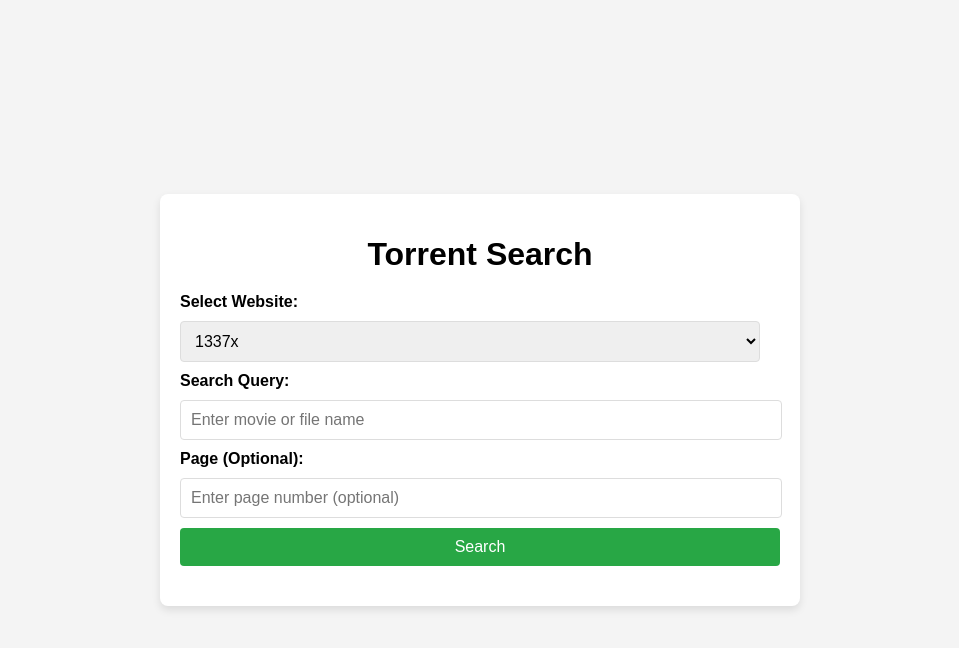
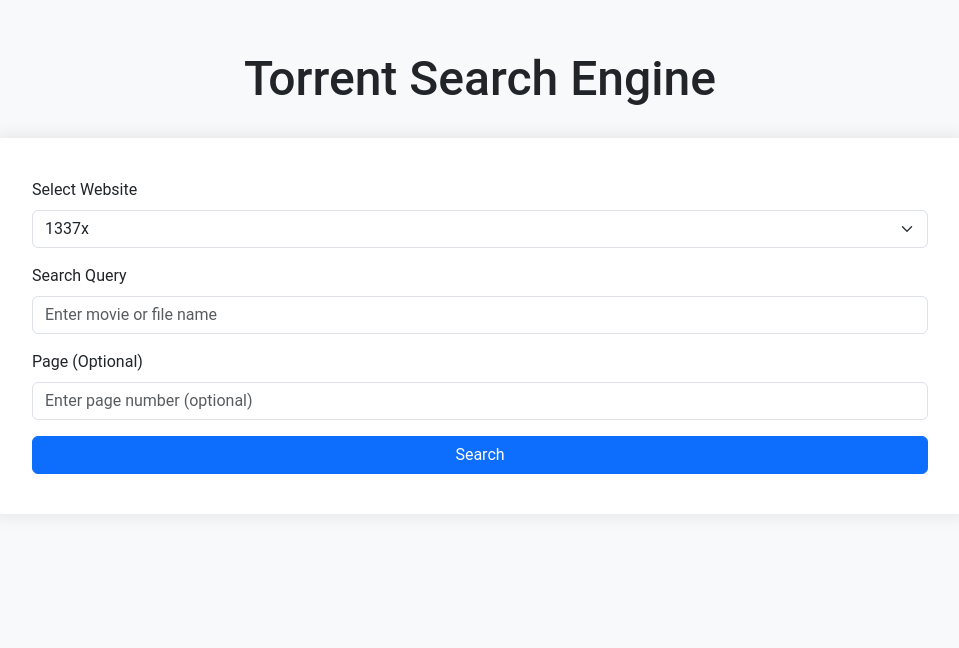
Before and after one commit to ghostyshell/torrent-search-node, a website: page public/index.html in a window 1280 px wide. Shown: the whole page, without its empty margins (160-1119 px from the left). Drawn offline with nearby package versions, Linux system fonts and the light colour scheme.

Commit message:
😉 [2024-09] - #Updated

```diff
--- a/public/index.html
+++ b/public/index.html
@@ -4,94 +4,72 @@
     <meta charset="UTF-8">
     <meta name="viewport" content="width=device-width, initial-scale=1.0">
     <title>Torrent Search</title>
+    <link href="https://cdn.jsdelivr.net/npm/bootstrap@5.3.0-alpha1/dist/css/bootstrap.min.css" rel="stylesheet">
     <style>
         body {
-            font-family: Arial, sans-serif;
-            background-color: #f4f4f4;
-            display: flex;
-            flex-direction: column;
-            align-items: center;
-            justify-content: center;
-            height: 100vh;
-            margin: 0;
+            background-color: #f8f9fa;
+            font-family: 'Roboto', sans-serif;
+        }
+
+        .container {
+            max-width: 1000px;
+            margin: 50px auto;
+        }
+
+        h1 {
+            font-size: 3rem;
+            text-align: center;
+            margin-bottom: 30px;
         }
 
         .search-container {
             background-color: #fff;
-            padding: 20px;
-            border-radius: 8px;
-            box-shadow: 0 4px 8px rgba(0, 0, 0, 0.1);
-            max-width: 600px;
-            width: 100%;
-        }
-
-        h1 {
-            text-align: center;
-            margin-bottom: 20px;
-        }
-
-        label {
-            font-weight: bold;
-        }
-
-        select, input {
-            width: calc(100% - 20px);
-            padding: 10px;
-            margin: 10px 0;
-            border-radius: 4px;
-            border: 1px solid #ddd;
-            font-size: 16px;
-        }
-
-        button {
-            width: 100%;
-            padding: 10px;
-            background-color: #28a745;
-            color: white;
-            border: none;
-            border-radius: 4px;
-            font-size: 16px;
-            cursor: pointer;
-        }
-
-        button:hover {
-            background-color: #218838;
+            padding: 40px;
+            border-radius: 10px;
+            box-shadow: 0 0 20px rgba(0, 0, 0, 0.1);
         }
 
         .results {
-            margin-top: 20px;
-            max-height: 400px;
-            overflow-y: auto;
+            margin-top: 30px;
         }
 
         .torrent-item {
-            background-color: #f9f9f9;
-            padding: 10px;
-            border: 1px solid #ddd;
-            border-radius: 4px;
-            margin-bottom: 10px;
+            background-color: #fff;
+            border-radius: 10px;
+            padding: 20px;
+            margin-bottom: 20px;
+            box-shadow: 0 0 15px rgba(0, 0, 0, 0.1);
         }
 
         .torrent-item h3 {
-            margin: 0 0 10px 0;
+            font-size: 1.5rem;
         }
 
         .magnet-link {
+            font-size: 1rem;
             color: #007bff;
             text-decoration: none;
         }
 
         .magnet-link:hover {
+            color: #0056b3;
             text-decoration: underline;
+        }
+
+        .error-message {
+            color: red;
+            text-align: center;
         }
     </style>
 </head>
 <body>
 
+<div class="container">
+    <h1>Torrent Search Engine</h1>
     <div class="search-container">
-    <h1>Torrent Search</h1>
-    <label for="keyword">Select Website:</label>
-    <select id="keyword">
+        <div class="mb-3">
+            <label for="keyword" class="form-label">Select Website</label>
+            <select id="keyword" class="form-select">
                 <option value="1337x">1337x</option>
                 <option value="yts">YTS</option>
                 <option value="eztv">EZTV</option>
@@ -110,14 +88,20 @@
                 <option value="torrentfunk">TorrentFunk</option>
                 <option value="torrentproject">TorrentProject</option>
             </select>
+        </div>
 
-    <label for="query">Search Query:</label>
-    <input type="text" id="query" placeholder="Enter movie or file name" />
+        <div class="mb-3">
+            <label for="query" class="form-label">Search Query</label>
+            <input type="text" id="query" class="form-control" placeholder="Enter movie or file name" required>
+        </div>
 
-    <label for="page">Page (Optional):</label>
-    <input type="number" id="page" placeholder="Enter page number (optional)" />
+        <div class="mb-3">
+            <label for="page" class="form-label">Page (Optional)</label>
+            <input type="number" id="page" class="form-control" placeholder="Enter page number (optional)">
+        </div>
 
-    <button onclick="searchTorrent()">Search</button>
+        <button class="btn btn-primary w-100" onclick="searchTorrent()">Search</button>
+    </div>
 
     <div class="results" id="results"></div>
 </div>
@@ -142,7 +126,7 @@
 
             if (data.error) {
                 // Display error message
-                resultsDiv.innerHTML = `<p style="color: red;">Error: ${data.error}</p>`;
+                resultsDiv.innerHTML = `<p class="error-message">Error: ${data.error}</p>`;
             } else {
                 // Display the results
                 data.forEach(item => {
@@ -159,11 +143,12 @@
                 });
             }
         } catch (error) {
-            resultsDiv.innerHTML = `<p style="color: red;">Error: Failed to fetch results.</p>`;
+            resultsDiv.innerHTML = `<p class="error-message">Error: Failed to fetch results.</p>`;
             console.error('Error fetching data:', error);
         }
     }
 </script>
 
+<script src="https://cdn.jsdelivr.net/npm/bootstrap@5.3.0-alpha1/dist/js/bootstrap.bundle.min.js"></script>
 </body>
 </html>
```
Lines whose indentation alone changed are shown as unchanged.
